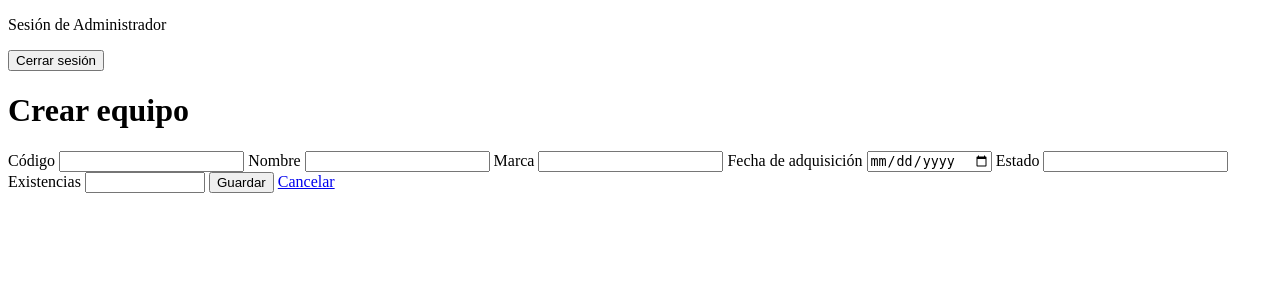
After one commit to Aldo-Gome/Aldo_Exa2, a Laravel app: page /equipos/crear in a window 1280 px wide. The commit adds this page. Shown: the top 300 px of the page. Run offline with Laravel 12, Linux system fonts and the light colour scheme; a user stored in the database is signed in; data comes from the database, SQL or seed files in the repository.

Commit message:
Crear registro

```diff
--- a/Aldo_Exa2/app/Http/Controllers/EquipoController.php
+++ b/Aldo_Exa2/app/Http/Controllers/EquipoController.php
@@ -3,6 +3,7 @@
 namespace App\Http\Controllers;
 
 use App\Models\Equipo;
+use Illuminate\Http\Request;
 
 class EquipoController extends Controller
 {
@@ -12,4 +13,30 @@ class EquipoController extends Controller
 
         return view('equipos.index', ['equipos' => $equipos]);
     }
+
+    public function create()
+    {
+        return view('equipos.create');
+    }
+
+    public function store(Request $request)
+    {
+        $datos = $request->validate([
+            'codigo' => ['required', 'string', 'max:255', 'unique:equipos,codigo'],
+            'nombre' => ['required', 'string', 'max:100'],
+            'marca' => ['required', 'string', 'max:80'],
+            'fecha_adquisicion' => ['required', 'date'],
+            'estado' => ['required', 'string', 'max:20'],
+        ]);
+
+        $equipo = new Equipo();
+        $equipo->codigo = $datos['codigo'];
+        $equipo->nombre = $datos['nombre'];
+        $equipo->marca = $datos['marca'];
+        $equipo->fecha_adquisicion = $datos['fecha_adquisicion'];
+        $equipo->estado = $datos['estado'];
+        $equipo->save();
+
+        return redirect()->route('equipos.index')->with('exito', 'Equipo creado correctamente.');
+    }
 }
--- /dev/null
+++ b/Aldo_Exa2/resources/views/equipos/create.blade.php
@@ -0,0 +1,29 @@
+@extends('layouts.app')
+
+@section('contenido')
+    <h1>Crear equipo</h1>
+    <form method="POST" action="{{ route('equipos.store') }}">
+        @csrf
+
+        <label for="codigo">Código</label>
+        <input id="codigo" name="codigo" type="text" maxlength="255" value="{{ old('codigo') }}" required>
+
+        <label for="nombre">Nombre</label>
+        <input id="nombre" name="nombre" type="text" maxlength="100" value="{{ old('nombre') }}" required>
+
+        <label for="marca">Marca</label>
+        <input id="marca" name="marca" type="text" maxlength="80" value="{{ old('marca') }}" required>
+
+        <label for="fecha_adquisicion">Fecha de adquisición</label>
+        <input id="fecha_adquisicion" name="fecha_adquisicion" type="date" value="{{ old('fecha_adquisicion') }}" required>
+
+        <label for="estado">Estado</label>
+        <input id="estado" name="estado" type="text" maxlength="20" value="{{ old('estado') }}" required>
+
+        <label for="existencias">Existencias</label>
+        <input id="existencias" name="existencias" type="number" min="0" max="4294967295" step="1" value="{{ old('existencias') }}" required>
+
+        <button type="submit">Guardar</button>
+        <a href="{{ route('equipos.index') }}">Cancelar</a>
+    </form>
+@endsection
--- a/Aldo_Exa2/resources/views/equipos/index.blade.php
+++ b/Aldo_Exa2/resources/views/equipos/index.blade.php
@@ -2,6 +2,8 @@
 
 @section('contenido')
     <h1>Equipos registrados</h1>
+
+    <a href="{{ route('equipos.create') }}">Crear equipo</a>
 
     <table>
         <thead>
--- a/Aldo_Exa2/routes/web.php
+++ b/Aldo_Exa2/routes/web.php
@@ -6,7 +6,7 @@ use App\Http\Controllers\EquipoController;
 use App\Http\Controllers\LoginController;
 use Illuminate\Support\Facades\Route;
 
-Route::get('/', function () {
+ Route::get('/', function () {
     return redirect()->route('login');
 });
 
@@ -22,5 +22,10 @@ Route::middleware('auth')->group(function () {
     Route::get('/equipos', [EquipoController::class, 'index'])
         ->name('equipos.index');
 
+     Route::get('/equipos/crear', [EquipoController::class, 'create'])
+        ->name('equipos.create');
+    Route::post('/equipos', [EquipoController::class, 'store'])
+        ->name('equipos.store');
+
     Route::post('/logout', [LoginController::class, 'destroy'])->name('logout');
 });
```
